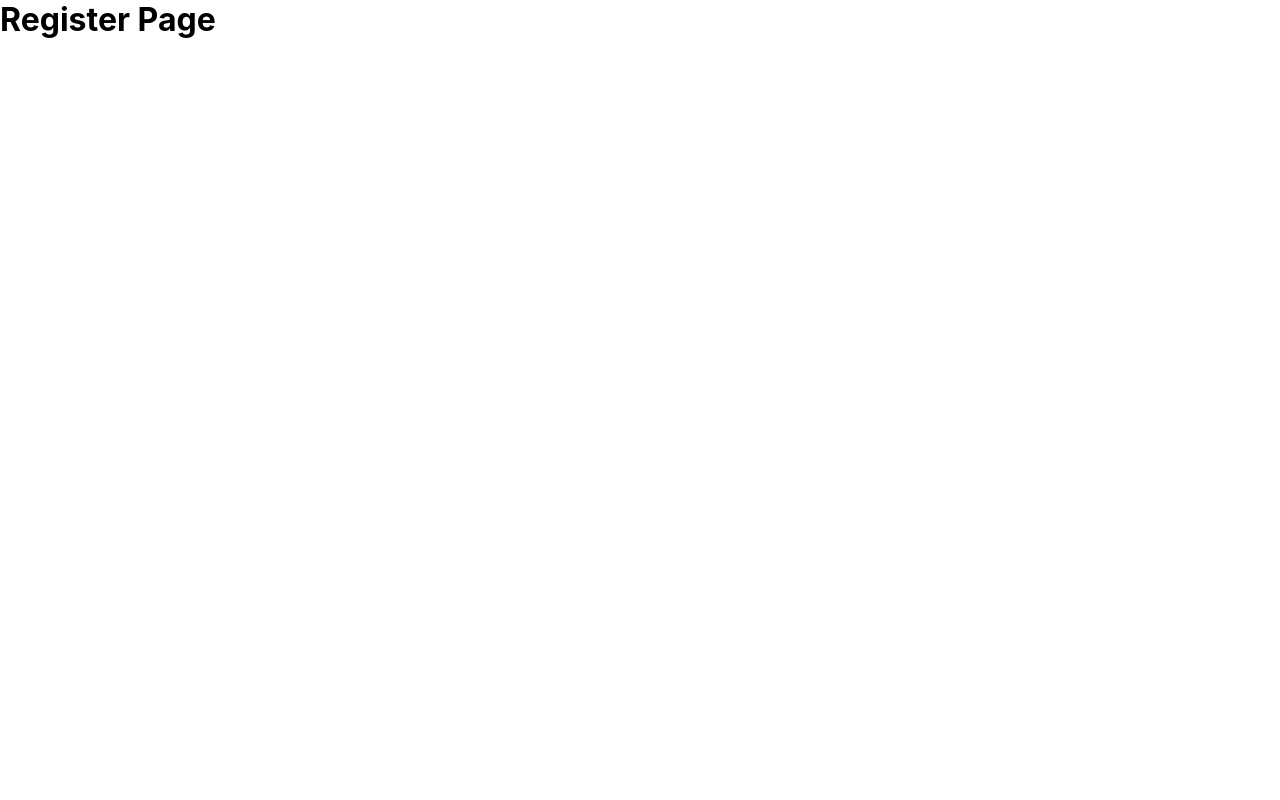
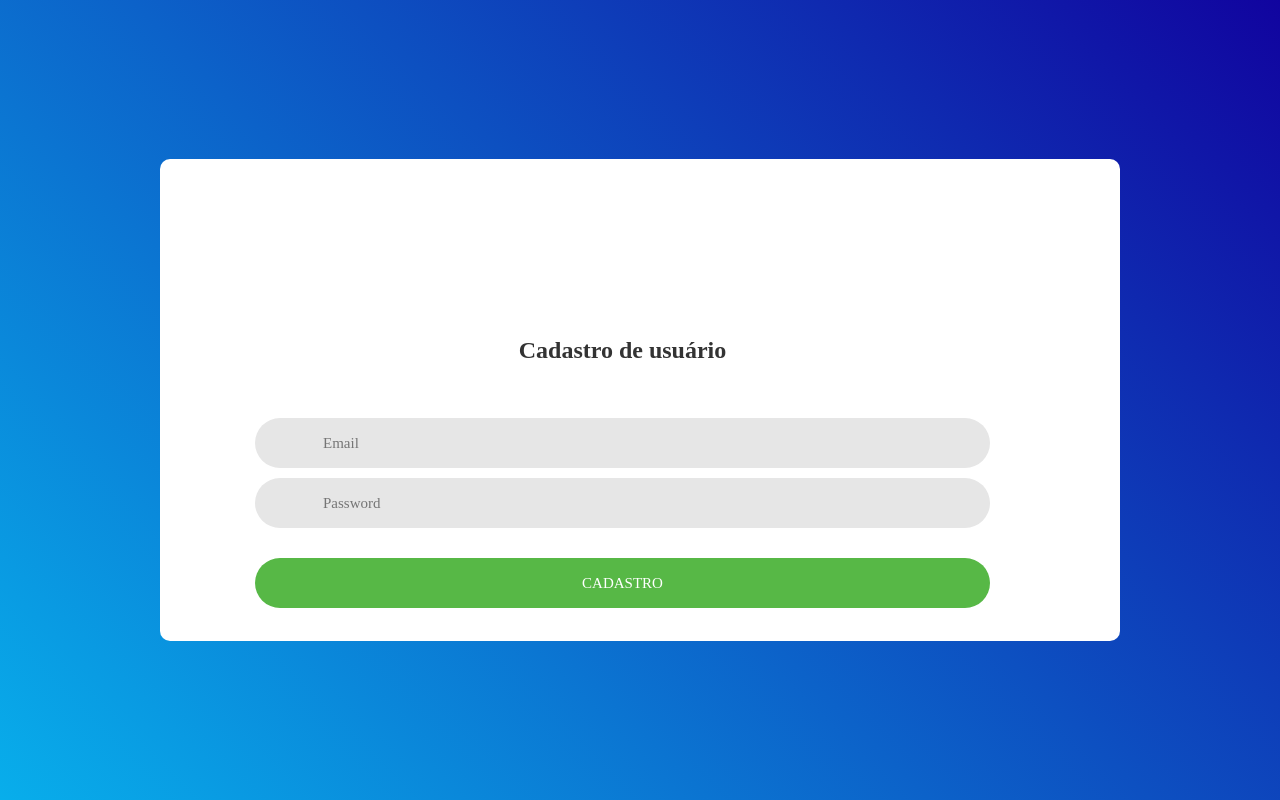
Before and after one commit to jessicaacunha/DesafioCotaBox, a React (Create React App) app in the folder Frontend/: page /cadastrousuario in a window 1280 px wide. Built offline with nearby package versions, Linux system fonts and the light colour scheme.

Commit message:
:sparkles: feat: Pagina de cadastro de usuário

```diff
--- a/Frontend/src/pages/RegisterPage/index.jsx
+++ b/Frontend/src/pages/RegisterPage/index.jsx
@@ -1,7 +1,58 @@
-import React from "react";
+import React, { useState } from "react";
 
-const RegisterPage = () => (
-    <h1>Register Page</h1>
-);
+const RegisterPage = () => {
+
+    const [email, setEmail] = useState("");
+    const [password, setPassword] = useState("");
+
+    const handleLogin = () => {
+        console.log("Email", email);
+        console.log("Password", password);
+    };
+
+    return (
+        <div id="login">
+            <div className="container-login">
+                <div className="wrap-login">
+                    <form className="login-form">
+                        <h1 className="title">Cadastro de usuário</h1>
+
+                        <div className="field" >
+                            <input
+                                className="input"
+                                type="email"
+                                id="email"
+                                placeholder="Email"
+                                value={email}
+                                onChange={(e) => setEmail(e.target.value) } />
+                            <span className="focus-input"></span>
+                            {/* <span className="symbol-input">
+                                <i className="fa fa-envelope" img={email} aria-hidden="true"></i>
+                            </span>                         */}
+                        </div>
+
+                        <div className="field" >
+                            <input
+                            className="input"
+                            type="password"
+                            placeholder="Password"
+                            value={password}
+                            onChange={(e) => setPassword(e.target.value) }/>
+                            <span className="focus-input"></span>
+                            {/* <span className="symbol-input">
+                                <i className="fa fa-lock" img={password} aria-hidden="true"></i>
+                            </span> */}
+                        </div>
+
+                        <div className="actions">
+                            <button className="login-btn" type="submit" onClick={handleLogin}>Cadastro</button>
+                        </div>
+
+                    </form>
+                </div>
+            </div>
+        </div>
+    );
+};
 
 export default RegisterPage;
```
